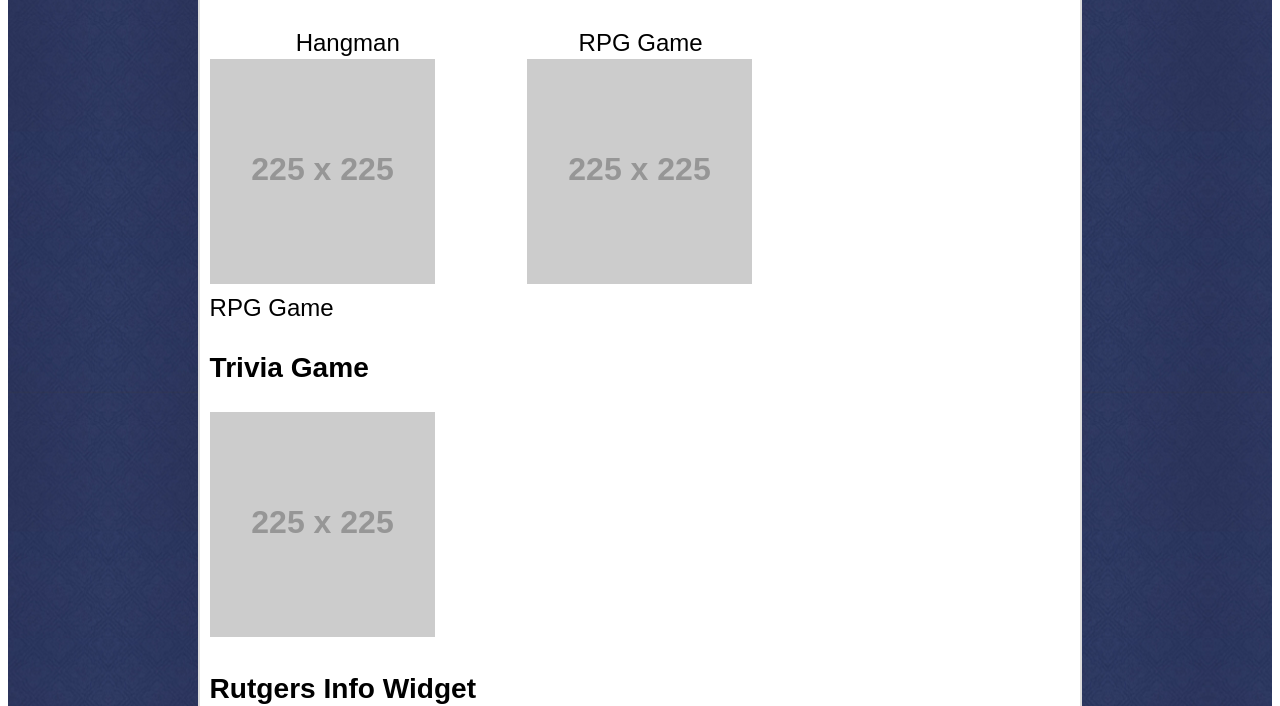
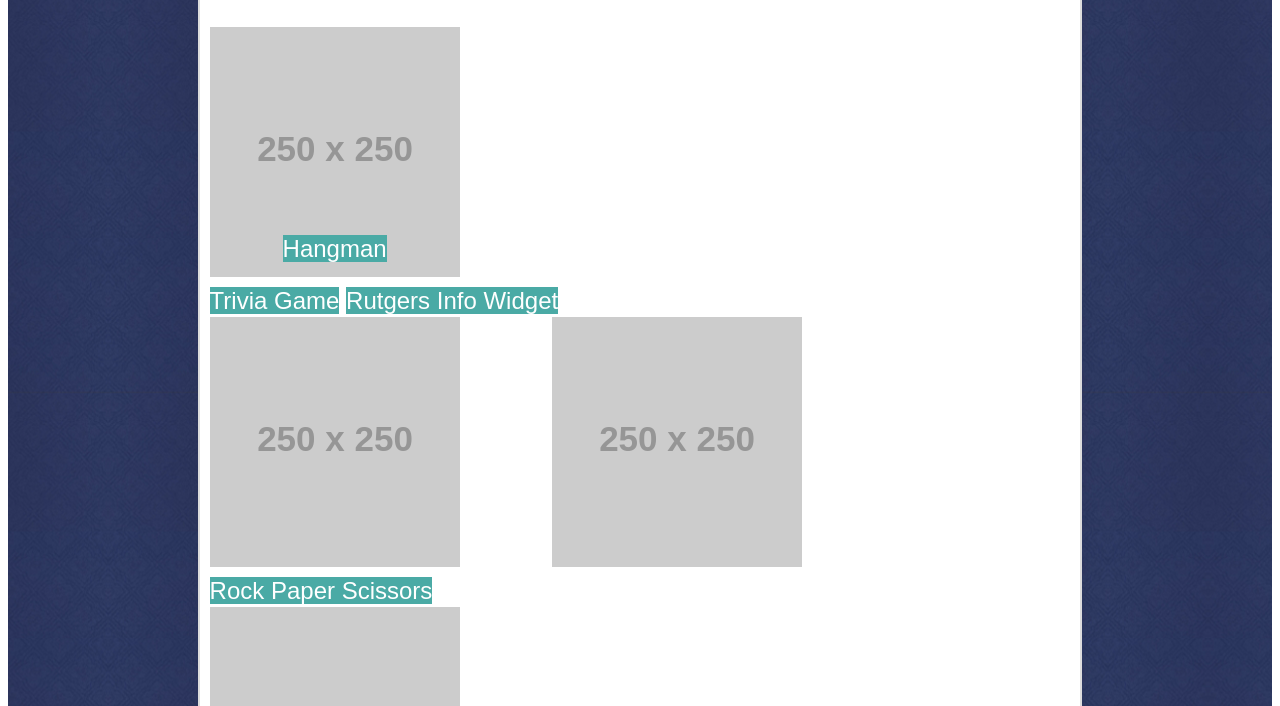
Before and after one commit to yuzuki25/Basic-Portfolio, a plain HTML site: page index.html in a window 1280 px wide. Shown: the part 252-958 px from the top of the page. Drawn offline with Linux system fonts and the light colour scheme; placeholder pictures from the web are drawn by us.

Commit message:
Final submission. Couldn't not figure out the index.html page's format

```diff
--- a/assets/css/style.css
+++ b/assets/css/style.css
@@ -85,12 +85,41 @@ section {
     padding-right: 20px;
 }
 
-span {
-    margin: 10%;
+
+/*This part is all for index page. Tried using different methods to place the images on the right part of the page and placing the text for that image on top, but couldn't get both to work at the same time. Ran out of time to try and figure it out.*/
+
+.box {
+    position: relative;
+    display: inline-block;
 }
 
-#PicRPG {
+.box .text{
+    position: absolute;
+    z-index: 999;
+    margin: 0 auto;
+    left: 0;
+    right: 0;
+    top: 80%;
+    text-align: center;
+}
+
+.text {
+
+}
+
+span {
+    color: #ffffff;
+    background: #4aaaa5;
+}
+
+#test {
+    color: #ffffff;
+    background: #4aaaa5;
+}
+
+#PicRight {
     margin-left: 10%;
+    z-index: -1;
 }
 
 /*#PicRPG {
@@ -99,6 +128,8 @@ span {
     left: 10%;
 
 }*/
+
+/*This is the end of the index only part*/
 
 
 .footer { /* This is for the sticky footer*/
--- a/index.html
+++ b/index.html
@@ -1,4 +1,5 @@
 <!DOCTYPE html>
+
 <head>
     <title>Portfolio</title>
 
@@ -37,45 +38,52 @@
                 <h1 id="Page-Title">Portfolio</h1>
 
 
-                <div id="HM">
+                <!--Could not figure this part out in time. Tried grouping the images that were in the same line in the same div, but then I could't figure out how to place the text inside of them. Tried placing the text within the images by grouping the image and the text in the same div and that interupted the formatting I did before.-->
+
+                <!--<div id="HM">
                     <span>Hangman</span>
                     <span>RPG Game</span>
-                </div>
-                <div>
-                    <a id="PicHM" href="https://placeholder.com"><img src="https://via.placeholder.com/225"></a>
-                    <a id="PicRPG" href="https://placeholder.com"><img src="https://via.placeholder.com/225"></a>
+                </div>-->
+                <div class="box">
+                    <a id="PicHM" href="https://placeholder.com"><img src="https://via.placeholder.com/250"></a>
+                    <div class="text">
+                        <span>Hangman</span>
+                    </div>
+                    <!--<span>RPG Game</span>
+                    <a id="PicRight" href="https://placeholder.com"><img src="https://via.placeholder.com/250"></a>-->
                 </div>
 
 
-                <div id="RPG">
+                <!--<div id="RPG">
                     RPG Game
                 </div>
-                <!--<div id="PicRPG"
+                <div id="PicRPG"
                     <a href="https://placeholder.com"><img src="https://via.placeholder.com/150"></a>
                 </div>-->
 
 
                 <div id="T">
-                    <h3>Trivia Game</h3>
+                    <span>Trivia Game</span>
+                    <span>Rutgers Info Widget</span>
                 </div>
-                <div id="PicT"
-                    <a href="https://placeholder.com"><img src="https://via.placeholder.com/225"></a>
-                 </div>
+                <div id="PicT" <a href="https://placeholder.com"><img src="https://via.placeholder.com/250"></a>
+                    <a id="PicRight" href="https://placeholder.com"><img src="https://via.placeholder.com/250"></a>
+                </div>
 
 
-                <div id="Rut">
+                <!--<div id="Rut">
                     <h3>Rutgers Info Widget</h3>
                 </div>
                 <div id="PicRut"
                     <a href="https://placeholder.com"><img src="https://via.placeholder.com/225"></a>
-                </div>
+                </div>-->
 
 
                 <div id="RPS">
-                    <h3>Rock Paper Scissors</h3>
+                    <span>Rock Paper Scissors</span>
                 </div>
                 <div id="PicRPS">
-                    <a href="https://placeholder.com"><img src="https://via.placeholder.com/225"></a>
+                    <a href="https://placeholder.com"><img src="https://via.placeholder.com/250"></a>
                 </div>
 
 
```
Also changed, not shown: portfolio.html (+2 -0 lines).
